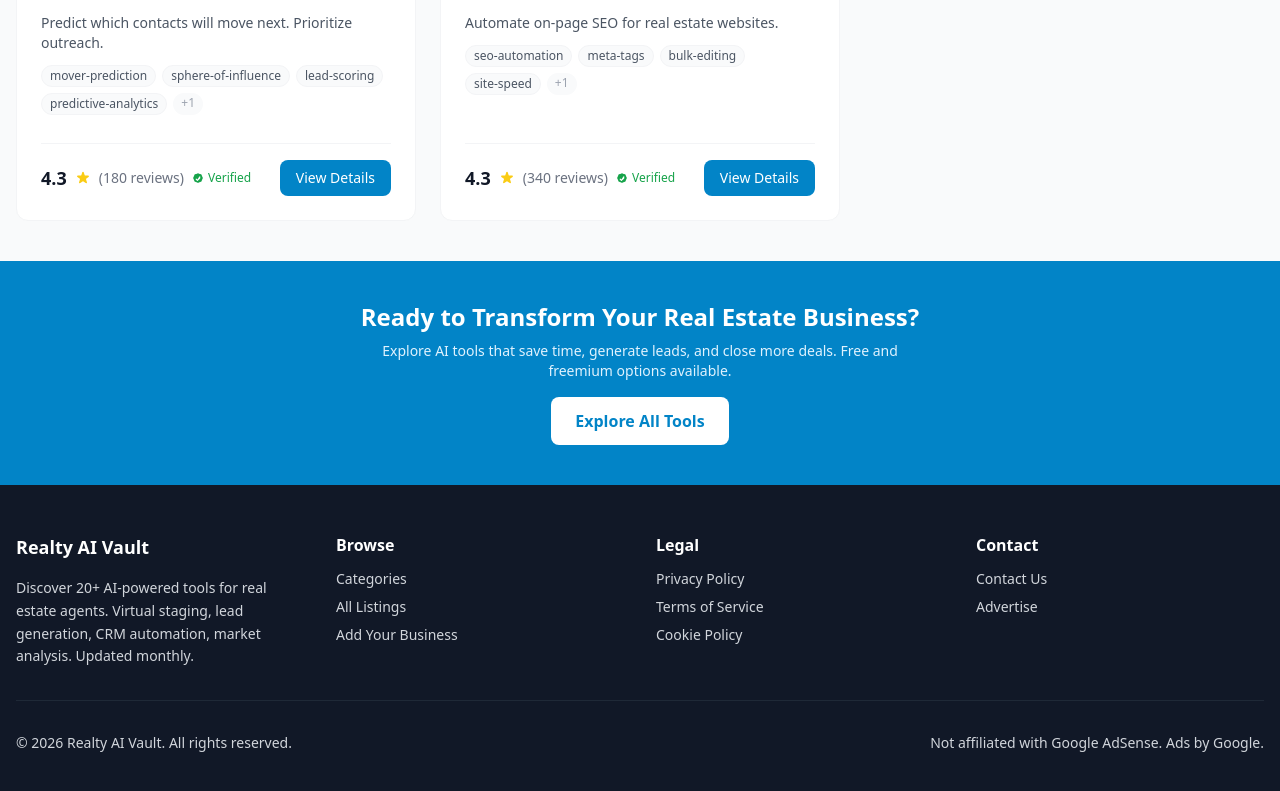
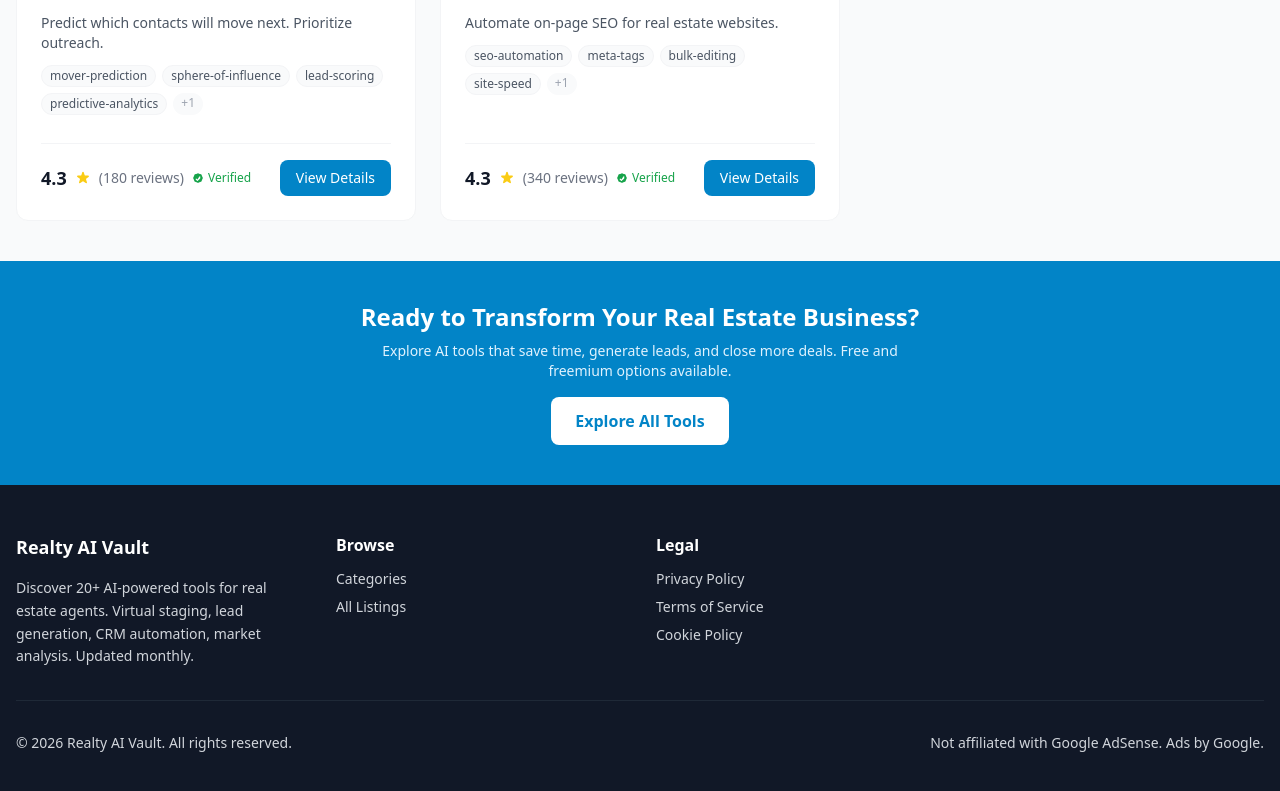
Before and after one commit to slsinteractive88-stack/ai-tools-real-estate-directory, a Next.js app: page / in a window 1280 px wide. Shown: the part 5398-6189 px from the top of the page. Built offline with nearby package versions, Linux system fonts and the light colour scheme; no server answers.

Commit message:
Remove Contact section and Add Your Business from footer

```diff
--- a/src/components/ui/Footer.tsx
+++ b/src/components/ui/Footer.tsx
@@ -16,7 +16,6 @@ export function Footer() {
             <ul className="space-y-2 text-sm">
               <li><Link href="/categories" className="hover:text-white transition">Categories</Link></li>
               <li><Link href="/listings" className="hover:text-white transition">All Listings</Link></li>
-              <li><Link href="/add-listing" className="hover:text-white transition">Add Your Business</Link></li>
             </ul>
           </nav>
           <nav>
@@ -25,13 +24,6 @@ export function Footer() {
               <li><Link href="/privacy" className="hover:text-white transition">Privacy Policy</Link></li>
               <li><Link href="/terms" className="hover:text-white transition">Terms of Service</Link></li>
               <li><Link href="/cookies" className="hover:text-white transition">Cookie Policy</Link></li>
-            </ul>
-          </nav>
-          <nav>
-            <h4 className="text-white font-semibold mb-3">Contact</h4>
-            <ul className="space-y-2 text-sm">
-              <li><Link href="/contact" className="hover:text-white transition">Contact Us</Link></li>
-              <li><Link href="/advertise" className="hover:text-white transition">Advertise</Link></li>
             </ul>
           </nav>
         </div>
```
